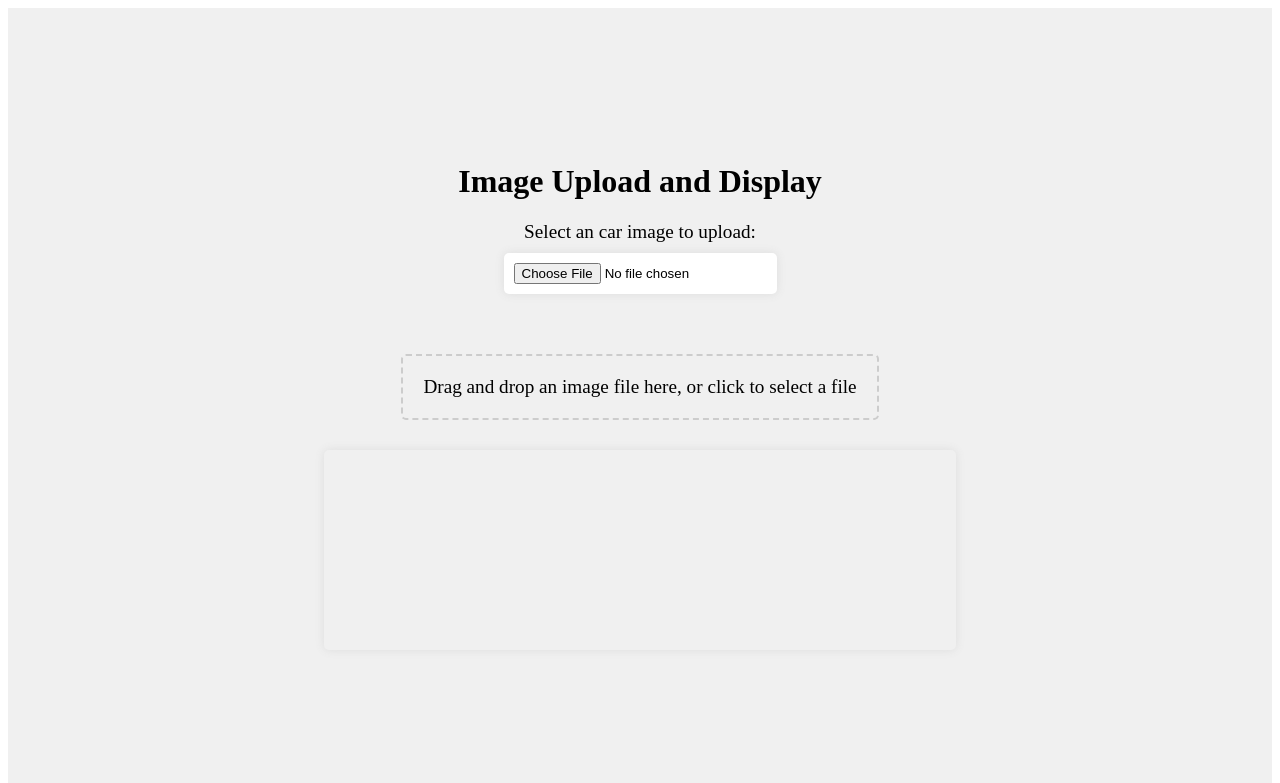
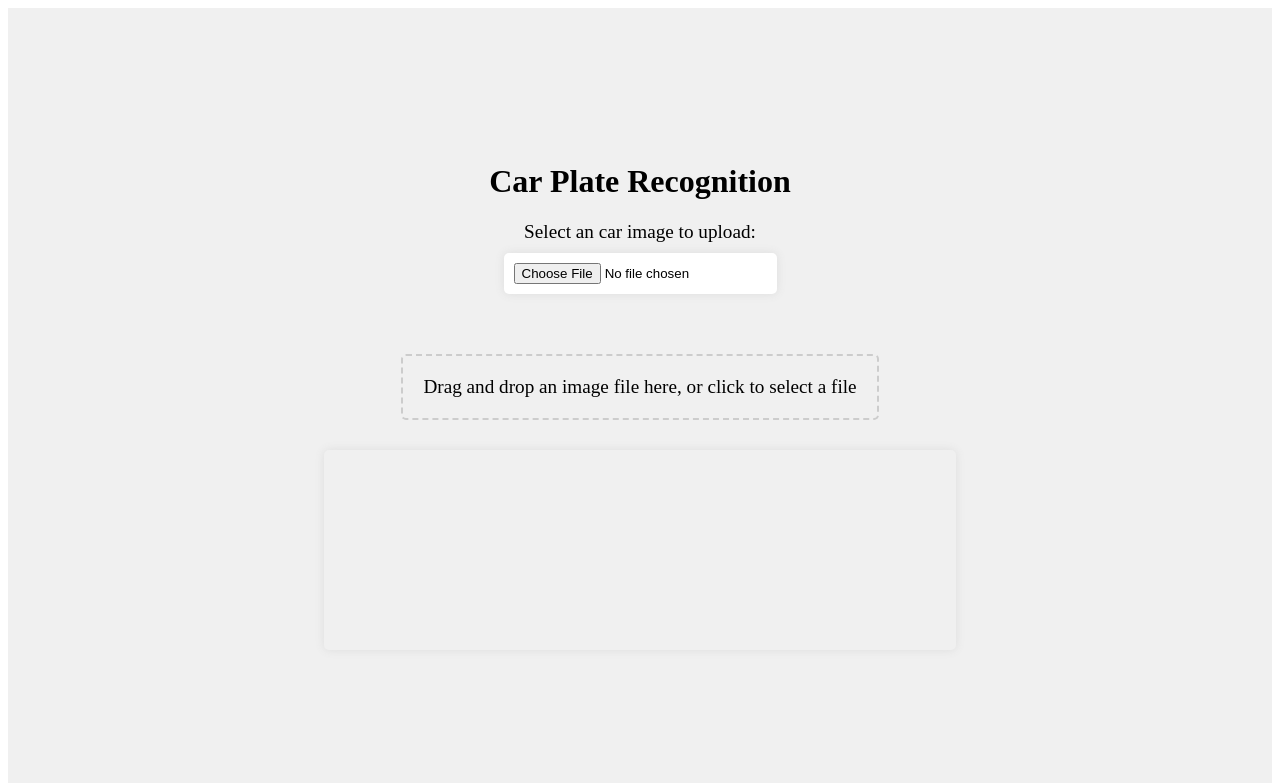
Before and after one commit to ramahasiba/Vehicle_Plate_Number_Recognition, a Python web app: template templates/index.html in a window 1280 px wide. Shown: the top 783 px of the page. Run offline with Jinja, Linux system fonts and the light colour scheme; the template is opened without the code that fills it, so the values that code supplies are empty.

Commit message:
Edit Title

```diff
--- a/templates/index.html
+++ b/templates/index.html
@@ -6,7 +6,7 @@
 	</head>
 	<body>
 		<div class="container">
-      <h1>Image Upload and Display</h1>
+      <h1>Car Plate Recognition</h1>
       <div class="form-group">
         <label for="upload">Select an car image to upload:</label>
         <input type="file" accept="image/*" id="upload" onchange="loadFile(event)">
```
